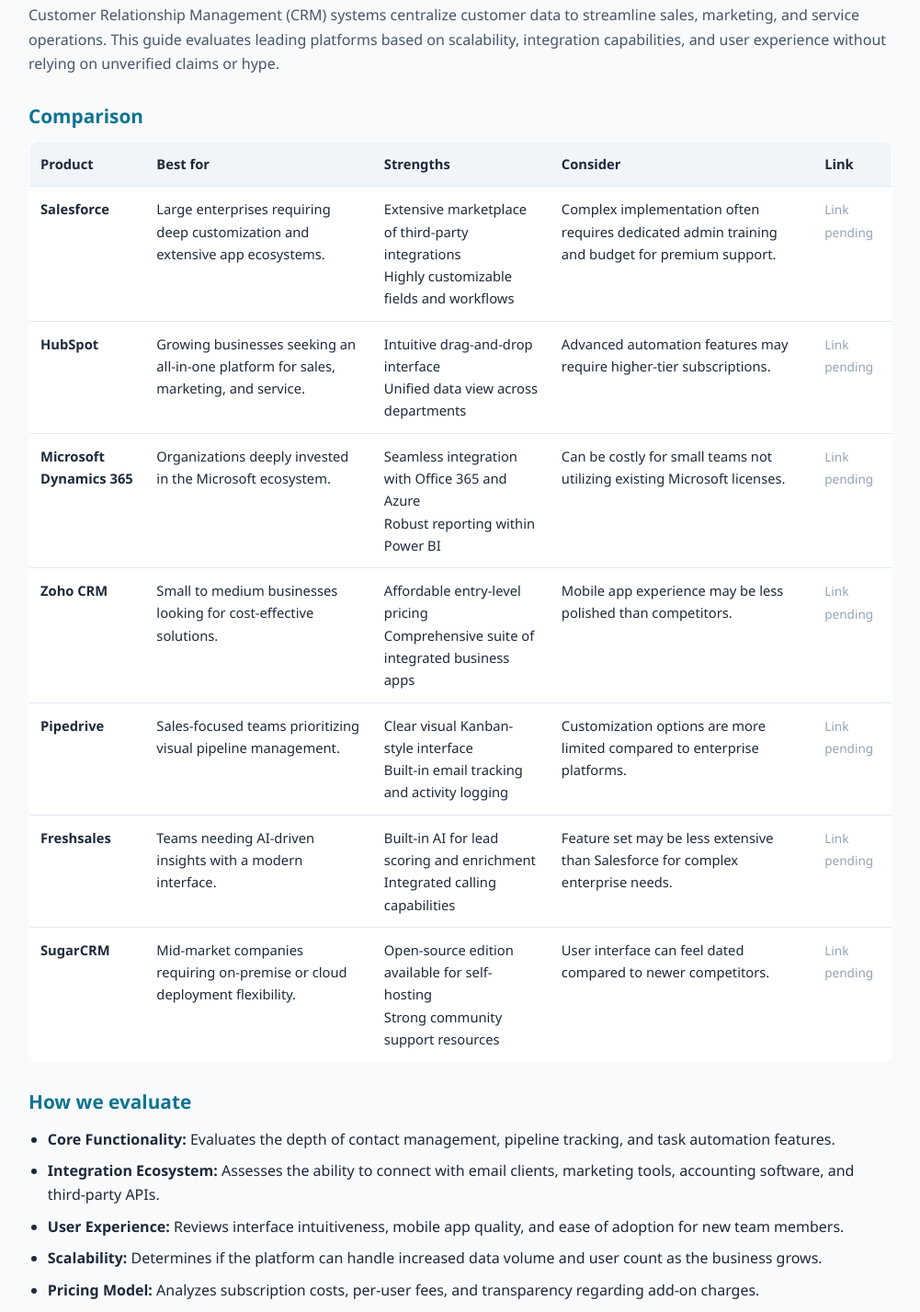
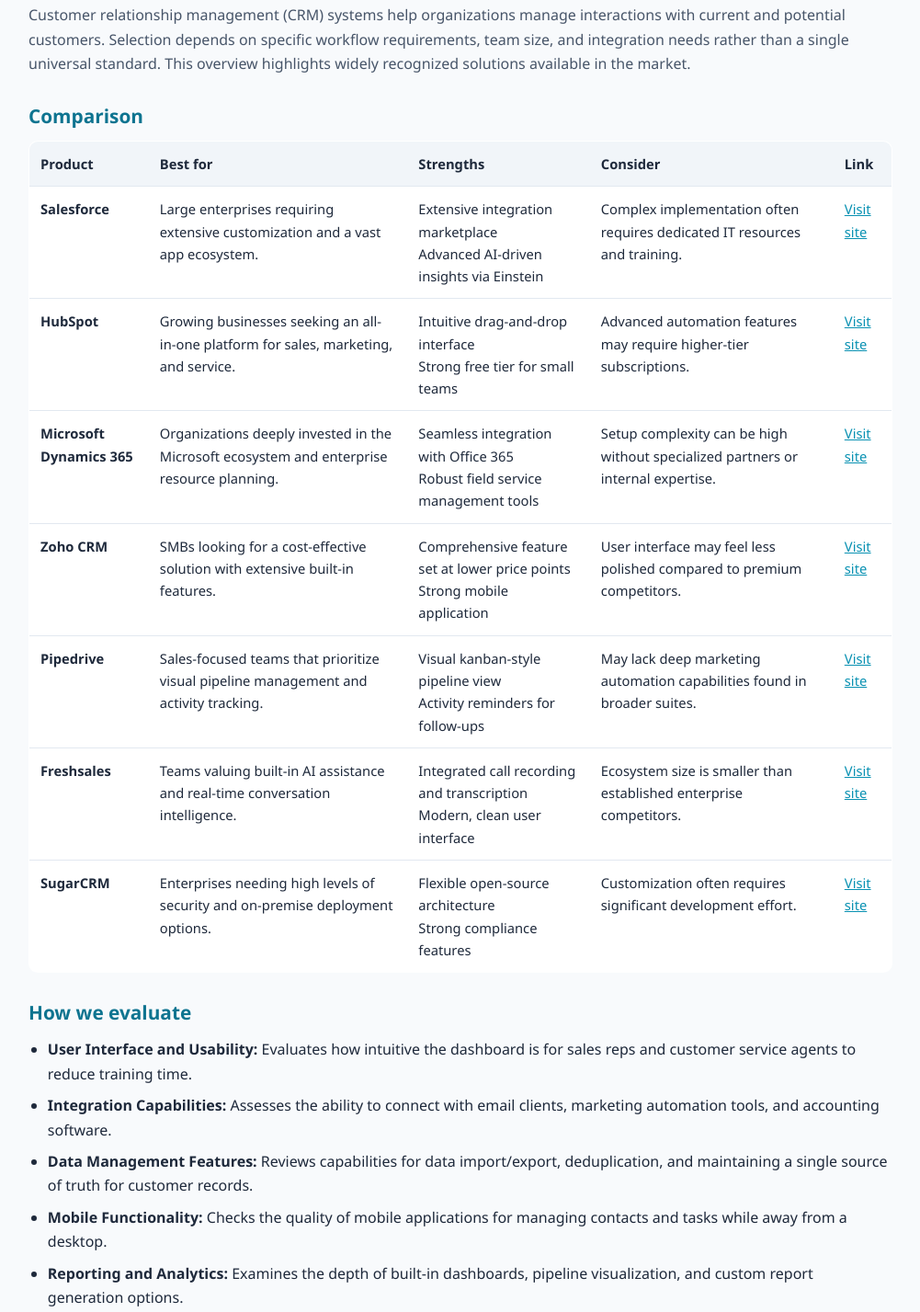
Before and after one commit to colenewman15-spec/passiveincome, a plain HTML site: page site/compare/pages/crm-software.html in a window 1280 px wide. Shown: the part 277-1704 px from the top of the page at 92% size, without its empty margins (139-1140 px from the left). Drawn offline with Linux system fonts and the light colour scheme.

Commit message:
Update 2026-11-24 20:56

```diff
--- a/site/compare/pages/crm-software.html
+++ b/site/compare/pages/crm-software.html
@@ -4,10 +4,10 @@
 <meta charset="UTF-8">
 <meta name="viewport" content="width=device-width, initial-scale=1.0">
 <title>Best CRM software in 2026 | StackCompare</title>
-<meta name="description" content="Compare top CRM solutions for business growth, featuring Salesforce, HubSpot, and others with honest analysis of features and pricing models.">
+<meta name="description" content="Compare top customer relationship management platforms to find the right fit for your business needs and growth strategy.">
 <link rel="canonical" href="https://stackcompare.example/crm-software.html">
-<script type="application/ld+json">{"@context":"https://schema.org","@type":"ItemList","name":"Best CRM software in 2026","itemListElement":[{"@type":"ListItem","position":1,"name":"Salesforce"},{"@type":"ListItem","position":2,"name":"HubSpot"},{"@type":"ListItem","position":3,"name":"Microsoft Dynamics 365"},{"@type":"ListItem","position":4,"name":"Zoho CRM"},{"@type":"ListItem","position":5,"name":"Pipedrive"},{"@type":"ListItem","position":6,"name":"Freshsales"},{"@type":"ListItem","position":7,"name":"SugarCRM"}]}</script>
-<script type="application/ld+json">{"@context":"https://schema.org","@type":"FAQPage","mainEntity":[{"@type":"Question","name":"Which CRM is best for small businesses?","acceptedAnswer":{"@type":"Answer","text":"Zoho CRM and HubSpot offer strong entry-level plans with essential features suitable for teams starting out."}},{"@type":"Question","name":"Can I switch CRMs if my needs change?","acceptedAnswer":{"@type":"Answer","text":"Most major platforms allow data export, but migrating historical records requires careful planning to avoid data loss."}},{"@type":"Question","name":"Do these systems work on mobile devices?","acceptedAnswer":{"@type":"Answer","text":"All listed products offer dedicated mobile applications or responsive web views for accessing customer data on the go."}}]}</script>
+<script type="application/ld+json">{"@context":"https://schema.org","@type":"ItemList","name":"Best CRM software in 2026","itemListElement":[{"@type":"ListItem","position":1,"name":"Salesforce","url":"https://www.salesforce.com"},{"@type":"ListItem","position":2,"name":"HubSpot","url":"https://www.hubspot.com"},{"@type":"ListItem","position":3,"name":"Microsoft Dynamics 365","url":"https://www.microsoft.com/dynamics-365"},{"@type":"ListItem","position":4,"name":"Zoho CRM","url":"https://www.zoho.com/crm"},{"@type":"ListItem","position":5,"name":"Pipedrive","url":"https://www.pipedrive.com"},{"@type":"ListItem","position":6,"name":"Freshsales","url":"https://www.freshworks.com/freshsales/"},{"@type":"ListItem","position":7,"name":"SugarCRM","url":"https://www.sugarcrm.com"}]}</script>
+<script type="application/ld+json">{"@context":"https://schema.org","@type":"FAQPage","mainEntity":[{"@type":"Question","name":"What factors should I consider when choosing a CRM?","acceptedAnswer":{"@type":"Answer","text":"Key considerations include the size of your sales team, necessary integrations with existing tools like email or accounting software, budget constraints, and whether you need cloud-based or on-premise deployment."}},{"@type":"Question","name":"Can I switch CRMs later if my needs change?","acceptedAnswer":{"@type":"Answer","text":"Yes, most modern CRM platforms allow for data export and migration. However, switching involves mapping data fields between systems and retraining staff, so it is important to choose a solution that can scale with your growth."}},{"@type":"Question","name":"Do I need technical skills to implement a CRM?","acceptedAnswer":{"@type":"Answer","text":"Basic setup often requires minimal technical knowledge, but advanced configuration, custom report building, or integrating third-party apps may require IT resources or certified implementation partners."}}]}</script>
 <style>
   * { box-sizing: border-box; margin: 0; padding: 0; }
   body { font-family: 'Segoe UI', system-ui, sans-serif; background:#f8fafc; color:#1e293b; line-height:1.65; }
@@ -35,65 +35,65 @@
 <header><div class="wrap"><a href="../index.html">StackCompare</a></div></header>
 <div class="wrap">
   <h1>Best CRM software in 2026</h1>
-  <p class="intro">Customer Relationship Management (CRM) systems centralize customer data to streamline sales, marketing, and service operations. This guide evaluates leading platforms based on scalability, integration capabilities, and user experience without relying on unverified claims or hype.</p>
+  <p class="intro">Customer relationship management (CRM) systems help organizations manage interactions with current and potential customers. Selection depends on specific workflow requirements, team size, and integration needs rather than a single universal standard. This overview highlights widely recognized solutions available in the market.</p>
   <h2>Comparison</h2>
   <table>
     <thead><tr><th>Product</th><th>Best for</th><th>Strengths</th><th>Consider</th><th>Link</th></tr></thead>
     <tbody>
     <tr>
       <td><strong>Salesforce</strong></td>
-      <td>Large enterprises requiring deep customization and extensive app ecosystems.</td>
-      <td>Extensive marketplace of third-party integrations<br>Highly customizable fields and workflows</td>
-      <td>Complex implementation often requires dedicated admin training and budget for premium support.</td>
-      <td><span class="muted">Link pending</span></td>
+      <td>Large enterprises requiring extensive customization and a vast app ecosystem.</td>
+      <td>Extensive integration marketplace<br>Advanced AI-driven insights via Einstein</td>
+      <td>Complex implementation often requires dedicated IT resources and training.</td>
+      <td><a href="https://www.salesforce.com" rel="nofollow sponsored noopener" target="_blank">Visit site</a></td>
     </tr>
     <tr>
       <td><strong>HubSpot</strong></td>
       <td>Growing businesses seeking an all-in-one platform for sales, marketing, and service.</td>
-      <td>Intuitive drag-and-drop interface<br>Unified data view across departments</td>
+      <td>Intuitive drag-and-drop interface<br>Strong free tier for small teams</td>
       <td>Advanced automation features may require higher-tier subscriptions.</td>
-      <td><span class="muted">Link pending</span></td>
+      <td><a href="https://www.hubspot.com" rel="nofollow sponsored noopener" target="_blank">Visit site</a></td>
     </tr>
     <tr>
       <td><strong>Microsoft Dynamics 365</strong></td>
-      <td>Organizations deeply invested in the Microsoft ecosystem.</td>
-      <td>Seamless integration with Office 365 and Azure<br>Robust reporting within Power BI</td>
-      <td>Can be costly for small teams not utilizing existing Microsoft licenses.</td>
-      <td><span class="muted">Link pending</span></td>
+      <td>Organizations deeply invested in the Microsoft ecosystem and enterprise resource planning.</td>
+      <td>Seamless integration with Office 365<br>Robust field service management tools</td>
+      <td>Setup complexity can be high without specialized partners or internal expertise.</td>
+      <td><a href="https://www.microsoft.com/dynamics-365" rel="nofollow sponsored noopener" target="_blank">Visit site</a></td>
     </tr>
     <tr>
       <td><strong>Zoho CRM</strong></td>
-      <td>Small to medium businesses looking for cost-effective solutions.</td>
-      <td>Affordable entry-level pricing<br>Comprehensive suite of integrated business apps</td>
-      <td>Mobile app experience may be less polished than competitors.</td>
-      <td><span class="muted">Link pending</span></td>
+      <td>SMBs looking for a cost-effective solution with extensive built-in features.</td>
+      <td>Comprehensive feature set at lower price points<br>Strong mobile application</td>
+      <td>User interface may feel less polished compared to premium competitors.</td>
+      <td><a href="https://www.zoho.com/crm" rel="nofollow sponsored noopener" target="_blank">Visit site</a></td>
     </tr>
     <tr>
       <td><strong>Pipedrive</strong></td>
-      <td>Sales-focused teams prioritizing visual pipeline management.</td>
-      <td>Clear visual Kanban-style interface<br>Built-in email tracking and activity logging</td>
-      <td>Customization options are more limited compared to enterprise platforms.</td>
-      <td><span class="muted">Link pending</span></td>
+      <td>Sales-focused teams that prioritize visual pipeline management and activity tracking.</td>
+      <td>Visual kanban-style pipeline view<br>Activity reminders for follow-ups</td>
+      <td>May lack deep marketing automation capabilities found in broader suites.</td>
+      <td><a href="https://www.pipedrive.com" rel="nofollow sponsored noopener" target="_blank">Visit site</a></td>
     </tr>
     <tr>
       <td><strong>Freshsales</strong></td>
-      <td>Teams needing AI-driven insights with a modern interface.</td>
-      <td>Built-in AI for lead scoring and enrichment<br>Integrated calling capabilities</td>
-      <td>Feature set may be less extensive than Salesforce for complex enterprise needs.</td>
-      <td><span class="muted">Link pending</span></td>
+      <td>Teams valuing built-in AI assistance and real-time conversation intelligence.</td>
+      <td>Integrated call recording and transcription<br>Modern, clean user interface</td>
+      <td>Ecosystem size is smaller than established enterprise competitors.</td>
+      <td><a href="https://www.freshworks.com/freshsales/" rel="nofollow sponsored noopener" target="_blank">Visit site</a></td>
     </tr>
     <tr>
       <td><strong>SugarCRM</strong></td>
-      <td>Mid-market companies requiring on-premise or cloud deployment flexibility.</td>
-      <td>Open-source edition available for self-hosting<br>Strong community support resources</td>
-      <td>User interface can feel dated compared to newer competitors.</td>
-      <td><span class="muted">Link pending</span></td>
+      <td>Enterprises needing high levels of security and on-premise deployment options.</td>
+      <td>Flexible open-source architecture<br>Strong compliance features</td>
+      <td>Customization often requires significant development effort.</td>
+      <td><a href="https://www.sugarcrm.com" rel="nofollow sponsored noopener" target="_blank">Visit site</a></td>
     </tr></tbody>
   </table>
   <h2>How we evaluate</h2>
-  <ul><li><strong>Core Functionality:</strong> Evaluates the depth of contact management, pipeline tracking, and task automation features.</li><li><strong>Integration Ecosystem:</strong> Assesses the ability to connect with email clients, marketing tools, accounting software, and third-party APIs.</li><li><strong>User Experience:</strong> Reviews interface intuitiveness, mobile app quality, and ease of adoption for new team members.</li><li><strong>Scalability:</strong> Determines if the platform can handle increased data volume and user count as the business grows.</li><li><strong>Pricing Model:</strong> Analyzes subscription costs, per-user fees, and transparency regarding add-on charges.</li></ul>
+  <ul><li><strong>User Interface and Usability:</strong> Evaluates how intuitive the dashboard is for sales reps and customer service agents to reduce training time.</li><li><strong>Integration Capabilities:</strong> Assesses the ability to connect with email clients, marketing automation tools, and accounting software.</li><li><strong>Data Management Features:</strong> Reviews capabilities for data import/export, deduplication, and maintaining a single source of truth for customer records.</li><li><strong>Mobile Functionality:</strong> Checks the quality of mobile applications for managing contacts and tasks while away from a desktop.</li><li><strong>Reporting and Analytics:</strong> Examines the depth of built-in dashboards, pipeline visualization, and custom report generation options.</li></ul>
   <h2>FAQ</h2>
-  <details><summary>Which CRM is best for small businesses?</summary><p>Zoho CRM and HubSpot offer strong entry-level plans with essential features suitable for teams starting out.</p></details><details><summary>Can I switch CRMs if my needs change?</summary><p>Most major platforms allow data export, but migrating historical records requires careful planning to avoid data loss.</p></details><details><summary>Do these systems work on mobile devices?</summary><p>All listed products offer dedicated mobile applications or responsive web views for accessing customer data on the go.</p></details>
+  <details><summary>What factors should I consider when choosing a CRM?</summary><p>Key considerations include the size of your sales team, necessary integrations with existing tools like email or accounting software, budget constraints, and whether you need cloud-based or on-premise deployment.</p></details><details><summary>Can I switch CRMs later if my needs change?</summary><p>Yes, most modern CRM platforms allow for data export and migration. However, switching involves mapping data fields between systems and retraining staff, so it is important to choose a solution that can scale with your growth.</p></details><details><summary>Do I need technical skills to implement a CRM?</summary><p>Basic setup often requires minimal technical knowledge, but advanced configuration, custom report building, or integrating third-party apps may require IT resources or certified implementation partners.</p></details>
   <div class="disclosure"><strong>Affiliate disclosure:</strong> Some links on this page may be affiliate links. If you buy through them, StackCompare may earn a commission at no extra cost to you. We do not invent product reviews or specifications; always verify current pricing and features with the vendor.</div>
 </div>
 <footer>&copy; 2026 StackCompare. <a href="../index.html">Home</a></footer>
--- a/site/compare/sitemap.xml
+++ b/site/compare/sitemap.xml
@@ -1,13 +1,13 @@
 <?xml version="1.0" encoding="UTF-8"?>
 <urlset xmlns="http://www.sitemaps.org/schemas/sitemap/0.9">
   <url><loc>https://stackcompare.example/</loc></url>
-  <url><loc>https://stackcompare.example/pages/crm-software.html</loc></url>
   <url><loc>https://stackcompare.example/pages/email-marketing-software.html</loc></url>
   <url><loc>https://stackcompare.example/pages/accounting-software.html</loc></url>
-  <url><loc>https://stackcompare.example/pages/hr-software.html</loc></url>
   <url><loc>https://stackcompare.example/pages/customer-support-software.html</loc></url>
   <url><loc>https://stackcompare.example/pages/password-managers.html</loc></url>
   <url><loc>https://stackcompare.example/pages/vpn-services.html</loc></url>
   <url><loc>https://stackcompare.example/pages/website-builders.html</loc></url>
   <url><loc>https://stackcompare.example/pages/project-management-software.html</loc></url>
+  <url><loc>https://stackcompare.example/pages/crm-software.html</loc></url>
+  <url><loc>https://stackcompare.example/pages/hr-software.html</loc></url>
 </urlset>
```
Also changed, not shown: site/compare/index.html (+10 -10 lines), site/compare/pages.json (+10 -10 lines), site/compare/pages/hr-software.html (+38 -38 lines).
